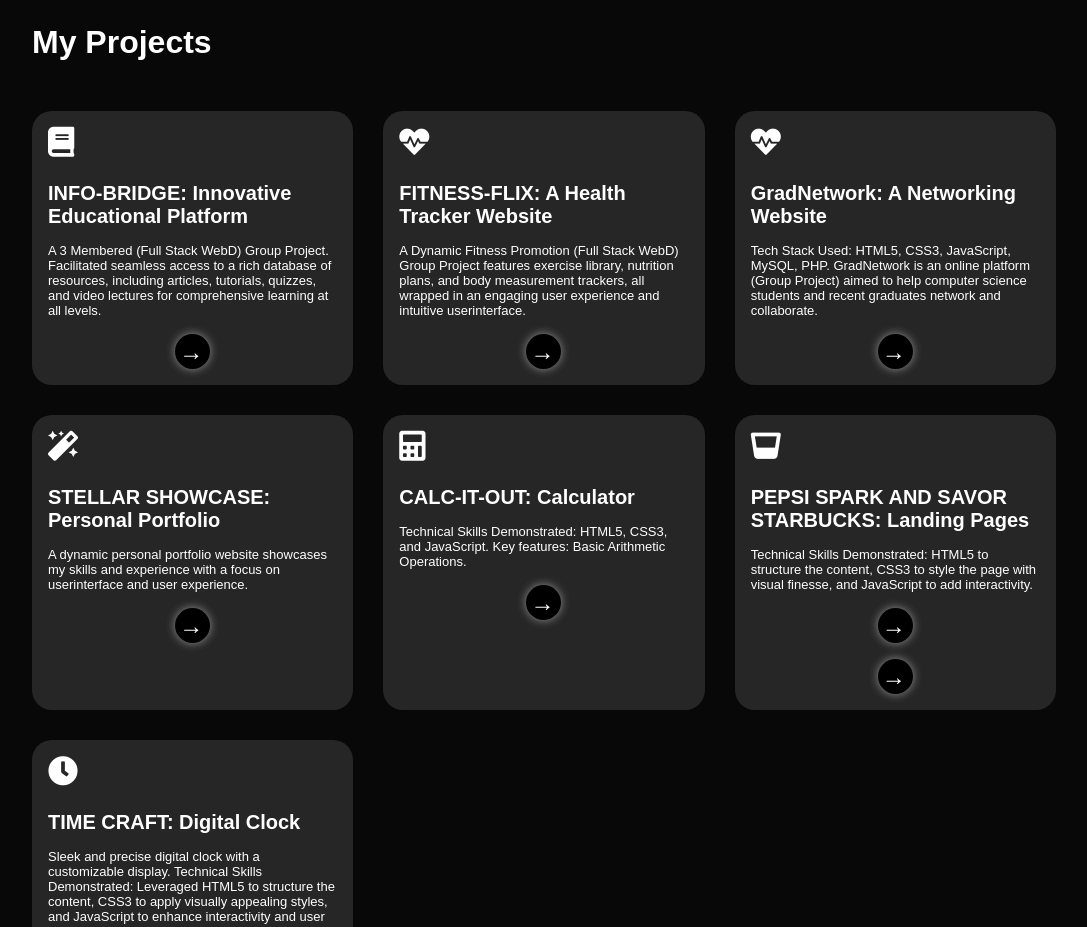
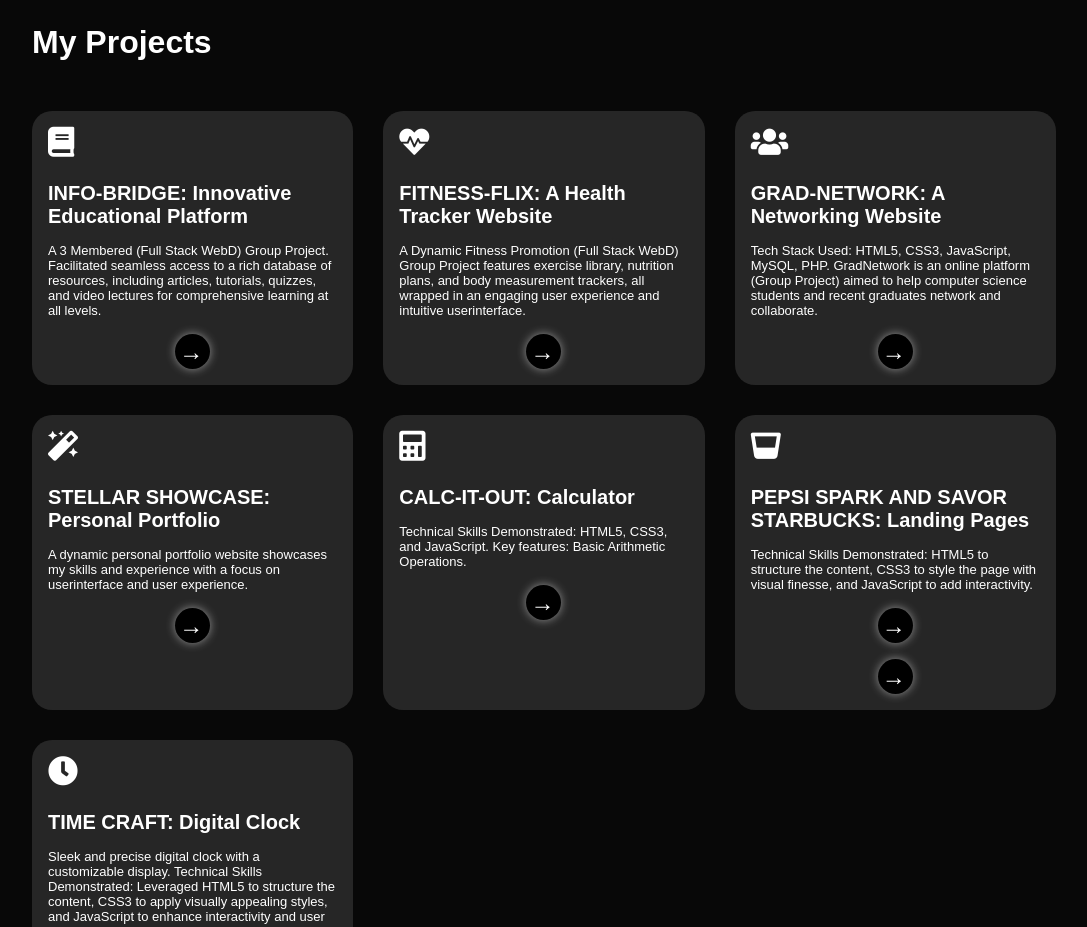
Before and after one commit to ghazalazameer/StellarShowcase, a plain HTML site: page index.html in a window 1280 px wide. Shown: the part 1420-2347 px from the top of the page, without its empty margins (96-1183 px from the left). Drawn offline with Linux system fonts and the light colour scheme; files whose address does not match are found by name.

Commit message:
Updated info

```diff
--- a/index.html
+++ b/index.html
@@ -143,8 +143,8 @@ engaging user experience and intuitive userinterface.
 
             </div>
             <div>
-                <i class="fas fa-heartbeat"></i>
-                              <h2>GradNetwork: A Networking Website</h2>
+                <i class="fas fa-users"></i>
+                              <h2>GRAD-NETWORK: A Networking Website</h2>
                 <p>
                     <ul>
                         Tech Stack Used: HTML5, CSS3, JavaScript, MySQL, PHP. GradNetwork is an online platform (Group Project) aimed to help computer science students and recent graduates network and collaborate.
```
